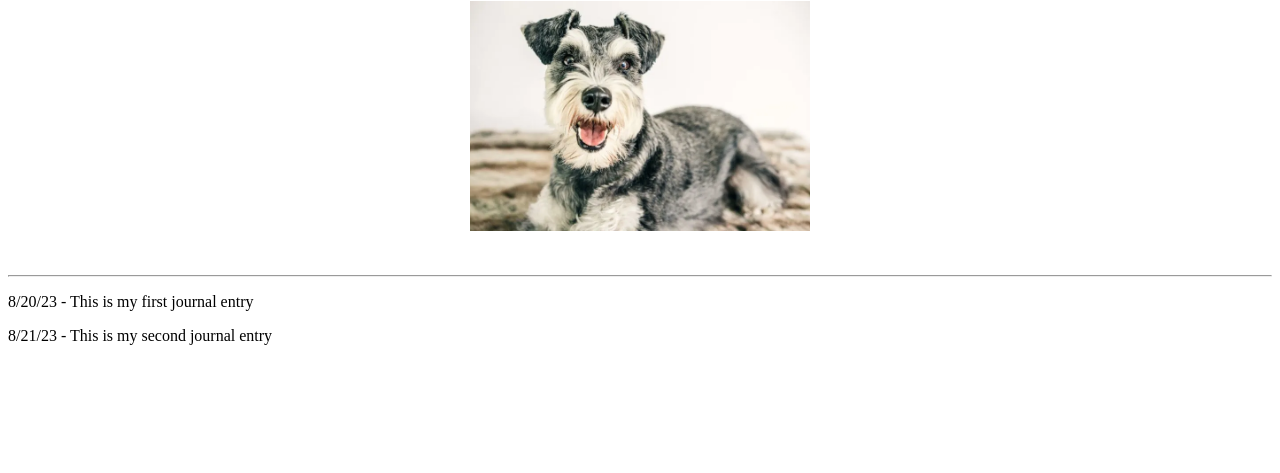
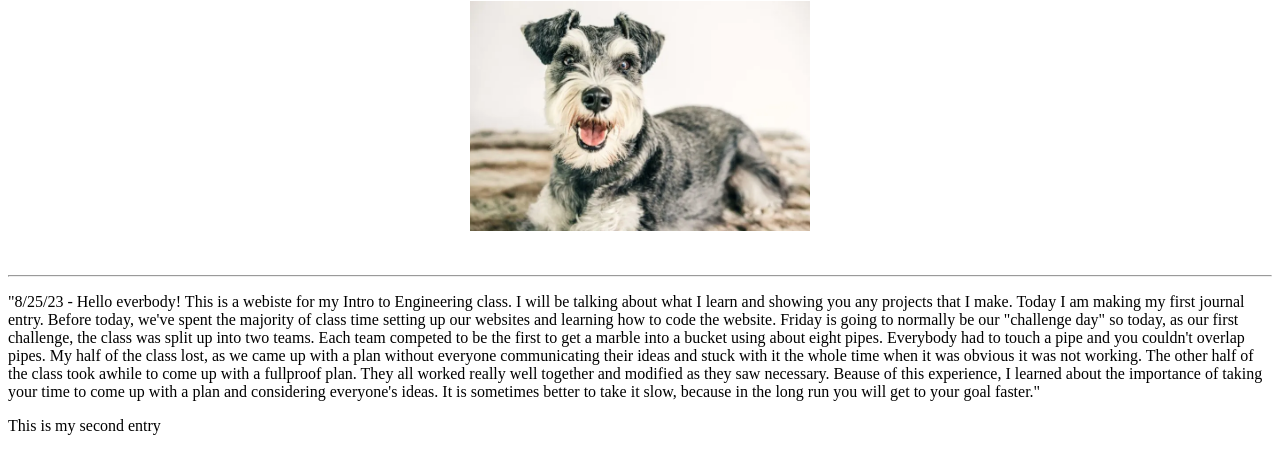
Before and after one commit to DermodyC/Website, a plain HTML site: page index.html in a window 1280 px wide. Shown: the part 105-578 px from the top of the page. Drawn offline with Linux system fonts and the light colour scheme.

Commit message:
1st update

```diff
--- a/index.html
+++ b/index.html
@@ -8,13 +8,10 @@
 
         <br><br><hr>
 
-        <p>
-            8/20/23 - This is my first journal entry
-        </p>
+        <p> "8/25/23 - Hello everbody! This is a webiste for my Intro to Engineering class. I will be talking about what I learn and showing you any projects that I make. Today I am making my first journal entry. Before today, we've spent the majority of class time setting up our websites and learning how to code the website. Friday is going to normally be our "challenge day" so today, as our first challenge, the class was split up into two teams. Each team competed to be the first to get a marble into a bucket using about eight pipes. Everybody had to touch a pipe and you couldn't overlap pipes. My half of the class lost, as we came up with a plan without everyone communicating their ideas and stuck with it the whole time when it was obvious it was not working. The other half of the class took awhile to come up with a fullproof plan. They all worked really well together and modified as they saw necessary. Beause of this experience, I learned about the importance of taking your time to come up with a plan and considering everyone's ideas. It is sometimes better to take it slow, because in the long run you will get to your goal faster." </p>
 
-        <p>
-            8/21/23 - This is my second journal entry
-        </p>
+        <p>This is my second entry</p>
+
     </body>
 
     <!-- <h1>Hello World!</h1>
```
